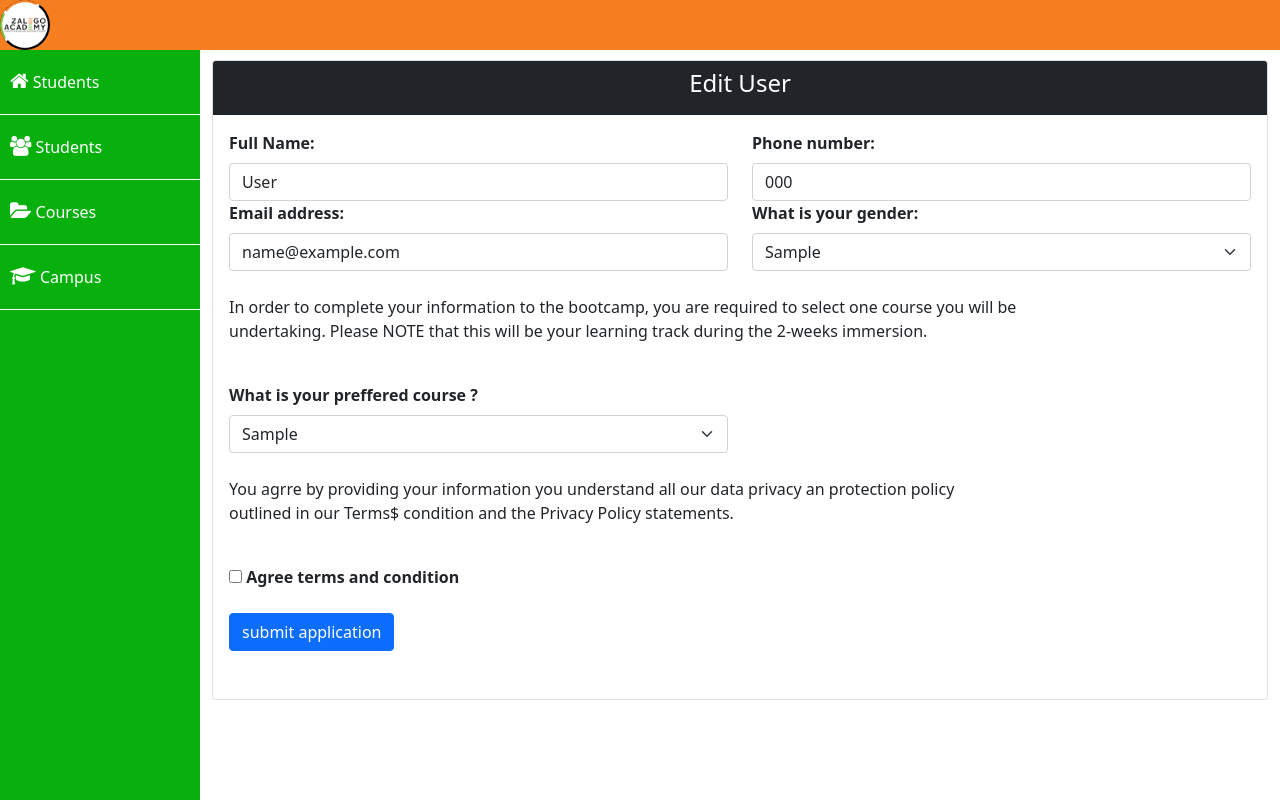
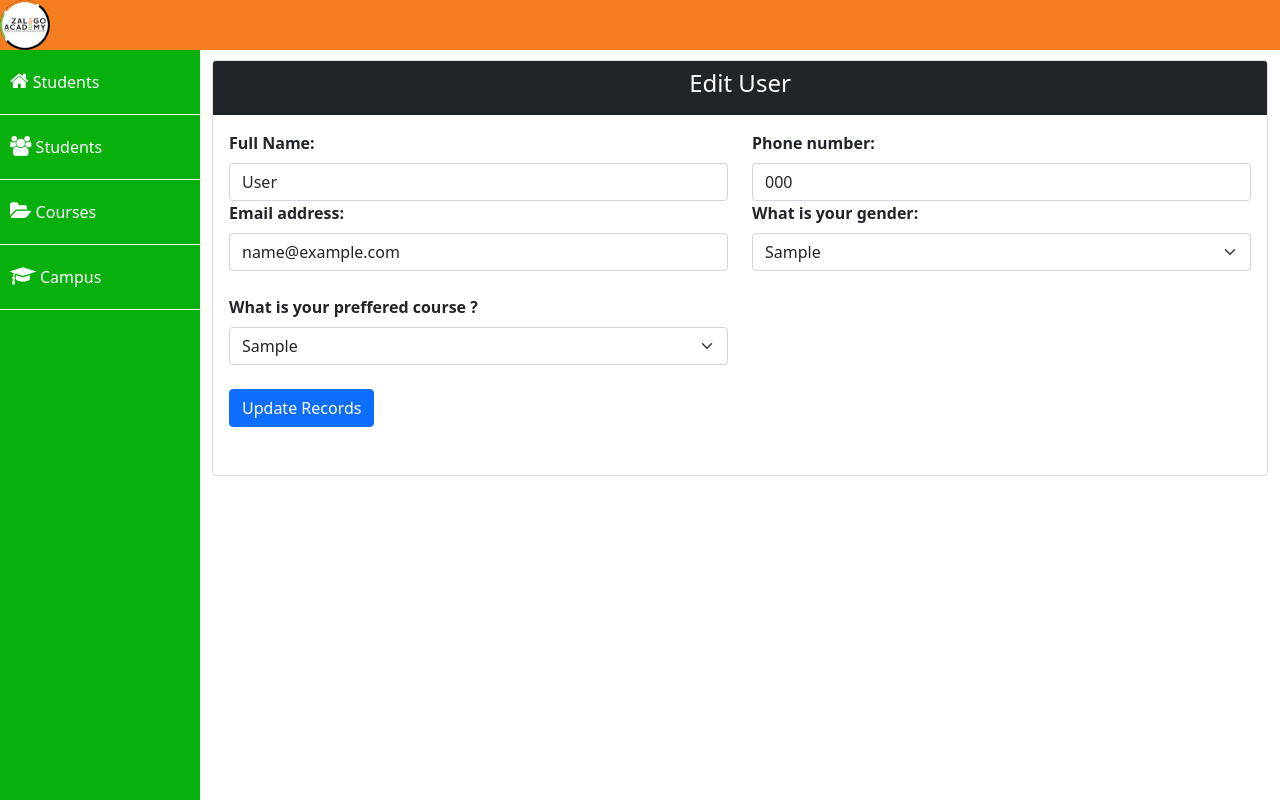
Before and after one commit to CreedSmiky/admindashboard, a PHP site: the page made by edit-enrollment.php in a window 1280 px wide. Run offline with PHP 8.4, Linux system fonts and the light colour scheme; tables that the repository leaves empty or names only in its code hold one stand-in row (values such as "Sample post").

Commit message:
UPDATES ON ENROLLMENT

```diff
--- a/edit-enrollment.php
+++ b/edit-enrollment.php
@@ -18,6 +18,32 @@
         $course= $fetchStudent['course'];
 
     }
+
+    //updating user records
+
+    if (isset($_POST['updateEnrollment']))
+        {
+            //fetch form data
+
+            $fullname =$_POST['fullname'];
+            $phonenumber= $_POST['phone'];
+            $email= $_POST['email'];
+            $gender= $_POST['gender'];
+            $course= $_POST['course'];
+
+            $upadateRecords= mysqli_query($dBconn, "UPDATE enrollment set fullname= '$fullname', phonenumber ='$phonenumber', email='$email', gender= '$gender', course='$course' WHERE no='".$_GET['id']."'");
+
+            if ($upadateRecords)
+            {
+                echo "Records updated successfully";
+            }
+
+            else{
+                echo "Errpr occured while updating user";
+            }
+        }
+
+
 ?>
 
 
@@ -67,12 +93,6 @@
                                 </div>
                                 <br>
                                 <div class="row">
-                                    <div class="col-lg-12">
-                                    <p>In order to complete your information to the bootcamp, you are required to select one course you will be<br>undertaking. Please NOTE that this will be your learning track during the 2-weeks immersion.</p>
-                                    </div>
-                                </div>
-                                <br>
-                                <div class="row">
                                     <div class="col-lg-6">
                                         <label for="course" class="form-label"><b>What is your preffered course ?</b></label>
                                         <select class="form-select" aria-label="Default select example" name="course">
@@ -84,21 +104,7 @@
 
                                 </div>
                                 <br>
-                                <div class="row">
-                                    <div class="col-lg-12">
-                                        <p>You agrre by providing your information you understand all our data privacy an protection policy<br>outlined in our Terms$ condition and the Privacy Policy statements.</p>
-                                    </div>
-                                </div>
-                                <br>
-                                <div class="row">
-                                    <div class="col-lg-12">
-                                        <input type="checkbox" id="checkbox">
-                                        <label for="checkbox"><b>Agree terms and condition</b></label>
-
-                                    </div>
-                                </div>
-                                <br>
-                                <button type="submit" name="Submitbutton" class="btn btn-primary mb-3">submit application</button>
+                                <button type="submit" name="updateEnrollment" class="btn btn-primary mb-3">Update Records</button>
                             </form>
 
 
```
